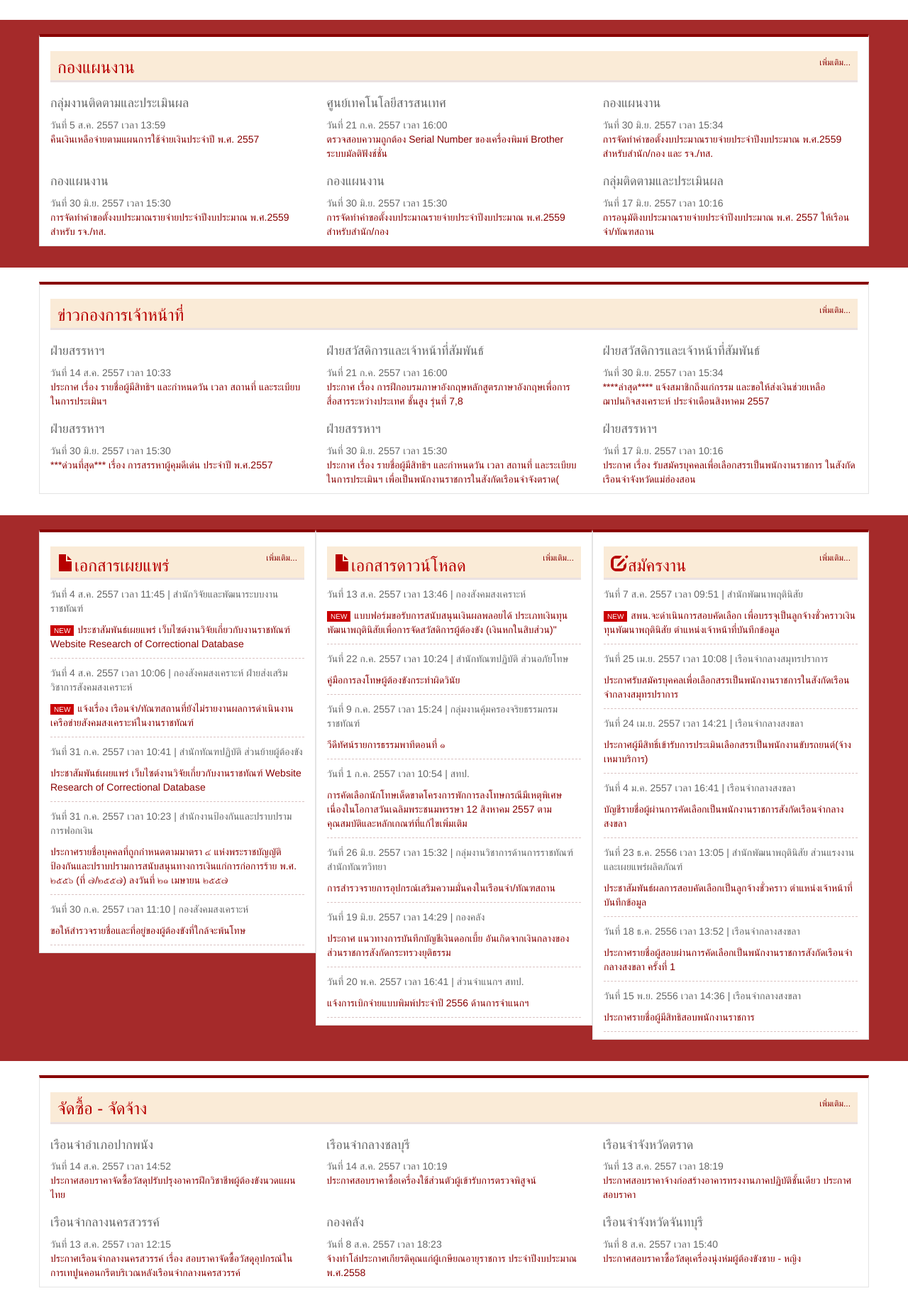
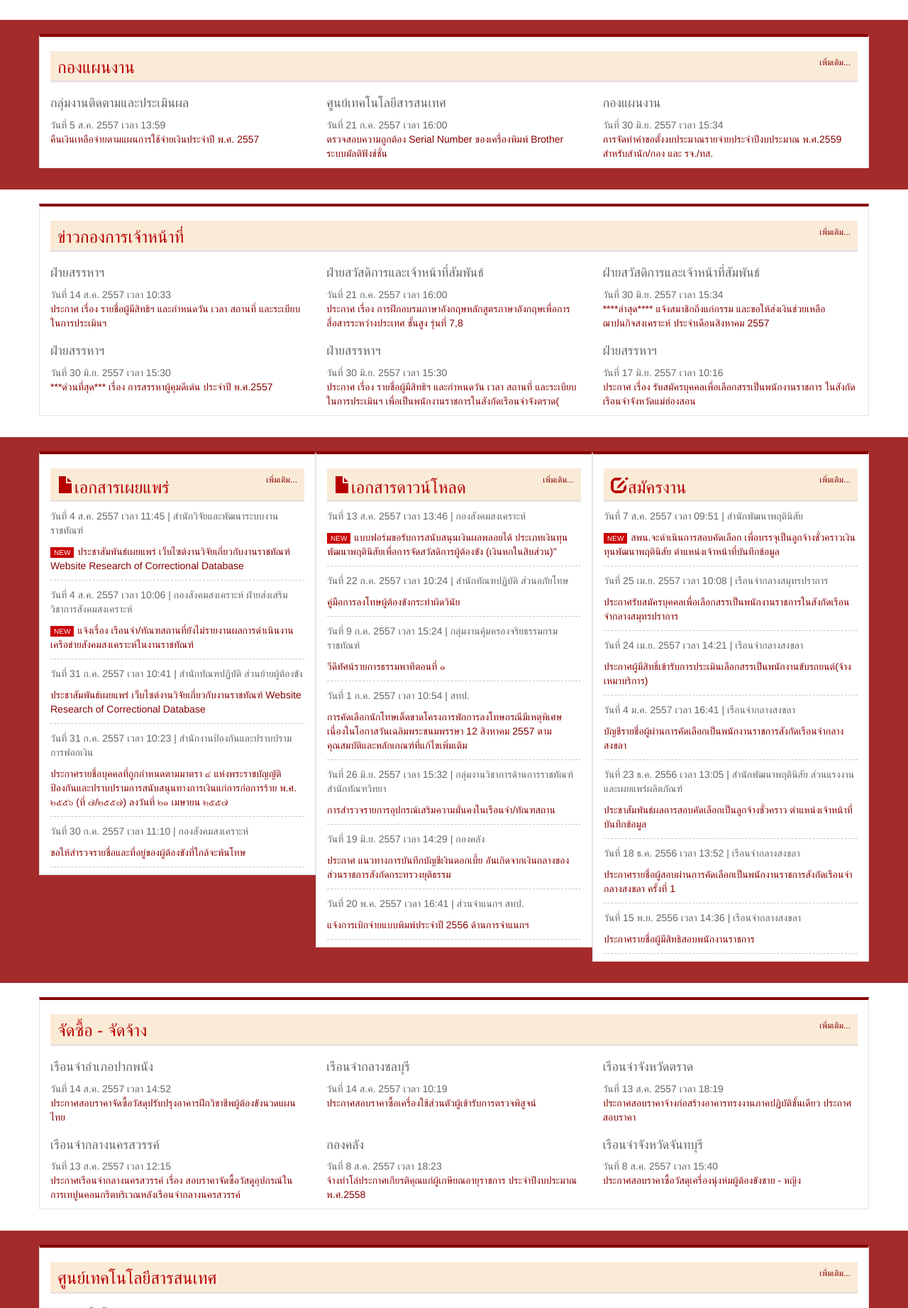
Before and after one commit to LuciferUltraM/correct.go.th, a PHP site: page / in a window 1280 px wide. Shown: the part 1947-3790 px from the top of the page at 71% size. Run offline with PHP 8.4, Linux system fonts and the light colour scheme; some libraries are stand-ins or nearby versions.

Commit message:
cut plan news

```diff
--- a/index.php
+++ b/index.php
@@ -258,21 +258,6 @@
         <div class="views-field-created">วันที่ 30 มิ.ย. 2557 เวลา 15:34</div>
         <p><a href="#">การจัดทำคำขอตั้งงบประมาณรายจ่ายประจำปีงบประมาณ พ.ศ.2559 สำหรับสำนัก/กอง และ รจ./ทส.</a></p>
       </div>
-      <div class="col-6 col-sm-6 col-lg-4">
-        <h4>กองแผนงาน</h4>
-        <div class="views-field-created">วันที่ 30 มิ.ย. 2557 เวลา 15:30</div>
-        <p><a href="#">การจัดทำคำขอตั้งงบประมาณรายจ่ายประจำปีงบประมาณ พ.ศ.2559 สำหรับ รจ./ทส.</a></p>
-      </div>
-      <div class="col-6 col-sm-6 col-lg-4">
-        <h4>กองแผนงาน</h4>
-        <div class="views-field-created">วันที่ 30 มิ.ย. 2557 เวลา 15:30</div>
-        <p><a href="#">การจัดทำคำขอตั้งงบประมาณรายจ่ายประจำปีงบประมาณ พ.ศ.2559 สำหรับสำนัก/กอง</a></p>
-      </div>
-      <div class="col-6 col-sm-6 col-lg-4">
-        <h4>กลุ่มติดตามและประเมินผล</h4>
-        <div class="views-field-created">วันที่ 17 มิ.ย. 2557 เวลา 10:16</div>
-        <p><a href="#">การอนุมัติงบประมาณรายจ่ายประจำปีงบประมาณ พ.ศ. 2557 ให้เรือนจำ/ทัณฑสถาน</a></p>
-      </div>
     </div>
   </div>
 </div>
```
